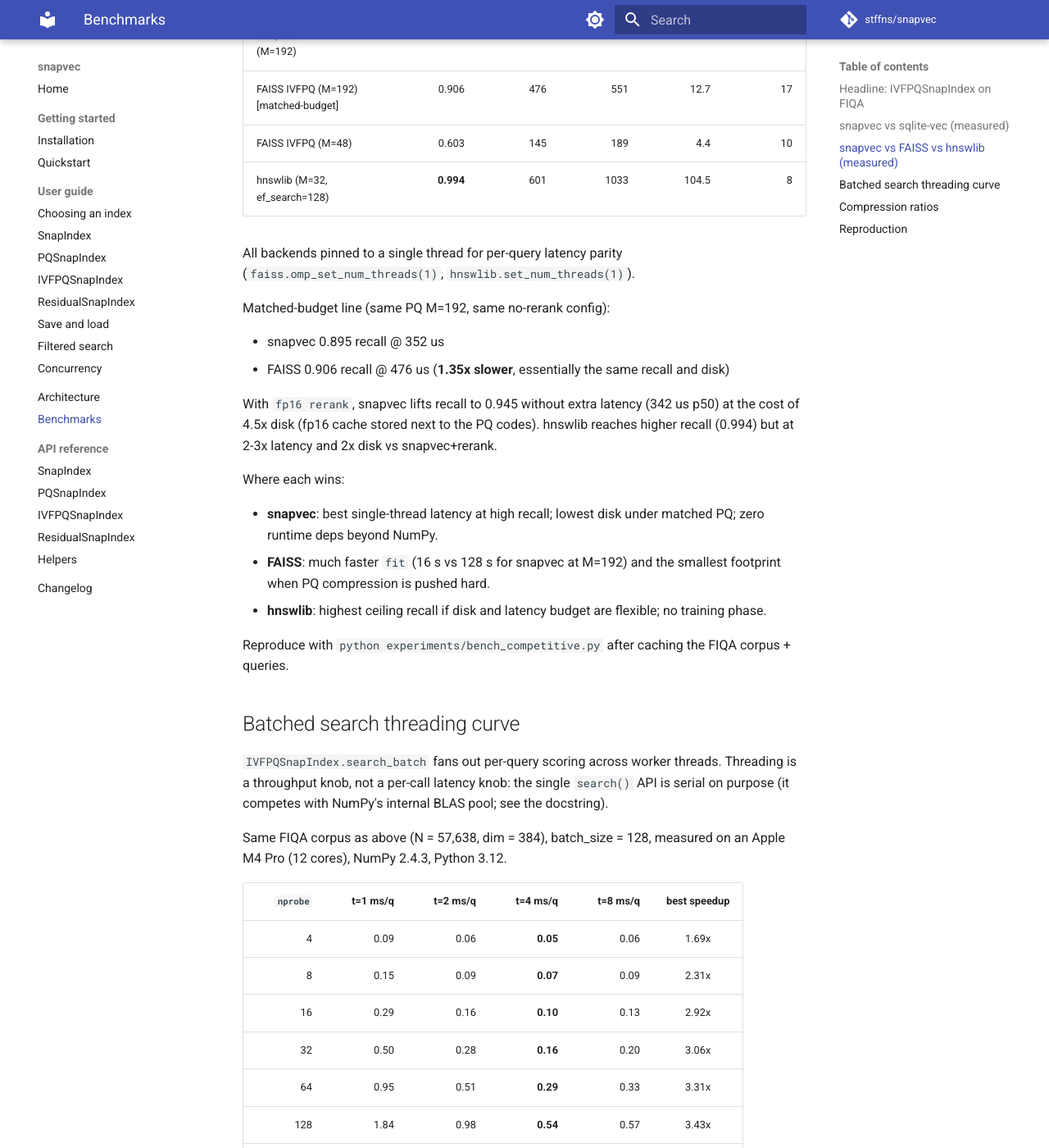
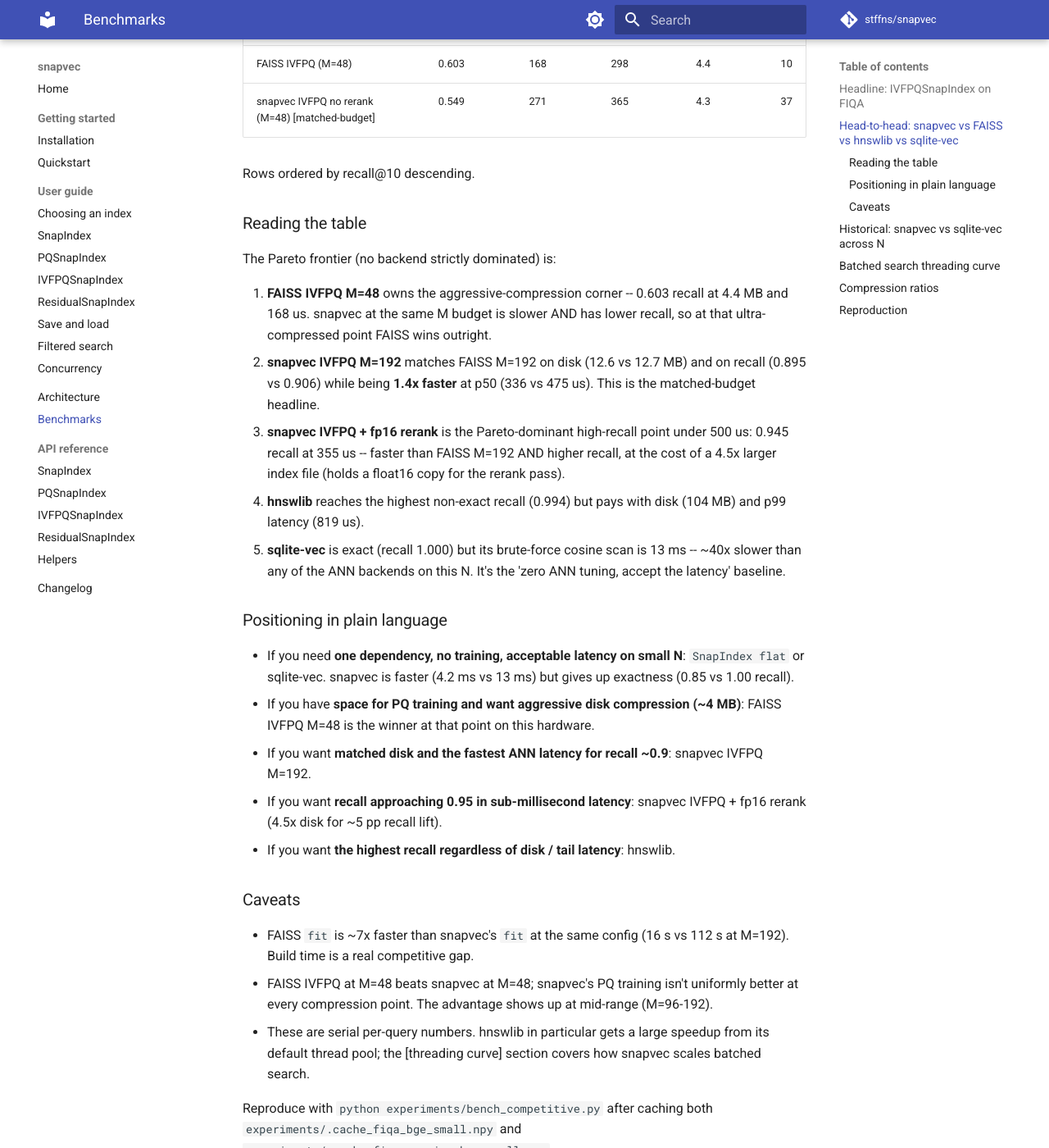
Before and after one commit to stffns/snapvec, an MkDocs documentation site: the page built from docs/benchmarks.md, in a window 1280 px wide and 1400 px high, scrolled down 1388 px. Shown: the whole window at 82% size. Built offline with MkDocs 1.6.1 and Material for MkDocs 9.7.7, drawn with Linux system fonts in a browser that asks for light colours; comment, search, counter and statistics services are not loaded; some of the changed text lies outside the part shown.

Commit message:
bench: add snapvec M=48 + sqlite-vec + flat, consolidate to one table
Responds to review feedback:

- Add snapvec IVFPQ M=48 as the symmetric matched-budget row to
  FAISS M=48 so both ends of the PQ spectrum have apples-to-apples
  rows, not just M=192.  Honest finding: FAISS wins at M=48 on this
  corpus (0.603 vs 0.549 recall, lower latency too).
- Add sqlite-vec row (exact brute-force cosine) so vstash users can
  see what they get when migrating.
- Add SnapIndex flat row -- the 'zero training, no IVF' baseline.
- Print full hardware + sample size + ground truth definition at the
  top of the bench so the numbers are reproducible and defensible.

Consolidate the three separate tables in docs/benchmarks.md into a
single unified Pareto table with all 8 operating points.  Replace the
earlier 'snapvec wins' paragraph with a per-corner breakdown:
- M=48 corner goes to FAISS
- M=192 matched goes to snapvec (1.4x faster at the same recall)
- fp16 rerank is Pareto-dominant under 500 us at recall ~0.95
- hnswlib owns the highest-recall corner
- sqlite-vec is the exact baseline

Kept the historical snapvec-vs-sqlite-vec-across-N table as its own
section because that story is about scale (N=10k to 1M), not fixed-N
Pareto.

```diff
--- a/docs/benchmarks.md
+++ b/docs/benchmarks.md
@@ -18,9 +18,90 @@
 
 5.8x speedup vs v0.6 at identical recall, past the PQ-only 0.929 ceiling.
 
-## snapvec vs sqlite-vec (measured)
+## Head-to-head: snapvec vs FAISS vs hnswlib vs sqlite-vec
 
-Same corpus, same hardware. `snapvec` at `nprobe=64` + rerank.
+Single unified table across every backend tested, at their standard
+operating points **and** at matched-budget points where we have a
+comparable PQ config.  Goal is to let the reader see the full Pareto
+shape rather than cherry-picked wins.
+
+**Config.** BEIR FIQA corpus (N = 57,638, dim = 384, BGE-small,
+unit-normalised).  200 queries sampled from FIQA's 648 test queries.
+Apple M4 Pro, 12 cores, 24 GB RAM, NumPy 2.4.3, Python 3.12.  Every
+backend pinned to a single thread for apples-to-apples per-query
+latency.  GC disabled inside the timing loop.  **Ground truth** is
+float32 brute-force top-10 dot product on the same unit-normalised
+corpus -- recall@10 is against exact NN.
+
+| Backend | recall@10 | p50 us | p99 us | disk MB | build s |
+|---------|----------:|-------:|-------:|--------:|--------:|
+| sqlite-vec (brute-force cosine, exact) | **1.000** | 13080 | 14916 | 91.1 | 0.6 |
+| hnswlib (M=32, ef_search=128) | 0.994 | 502 | 819 | 104.5 | 5 |
+| **snapvec IVFPQ + fp16 rerank (M=192)** | **0.945** | **355** | 424 | 56.9 | 115 |
+| FAISS IVFPQ (M=192) [matched-budget] | 0.906 | 475 | 623 | 12.7 | 17 |
+| **snapvec IVFPQ no rerank (M=192)** | 0.895 | **336** | 420 | 12.6 | 112 |
+| snapvec SnapIndex flat (bits=4, full-scan) | 0.854 | 4244 | 4745 | 15.4 | 1 |
+| FAISS IVFPQ (M=48) | 0.603 | 168 | 298 | 4.4 | 10 |
+| snapvec IVFPQ no rerank (M=48) [matched-budget] | 0.549 | 271 | 365 | 4.3 | 37 |
+
+Rows ordered by recall@10 descending.
+
+### Reading the table
+
+The Pareto frontier (no backend strictly dominated) is:
+
+1. **FAISS IVFPQ M=48** owns the aggressive-compression corner --
+   0.603 recall at 4.4 MB and 168 us.  snapvec at the same M budget
+   is slower AND has lower recall, so at that ultra-compressed point
+   FAISS wins outright.
+2. **snapvec IVFPQ M=192** matches FAISS M=192 on disk (12.6 vs
+   12.7 MB) and on recall (0.895 vs 0.906) while being **1.4x faster**
+   at p50 (336 vs 475 us).  This is the matched-budget headline.
+3. **snapvec IVFPQ + fp16 rerank** is the Pareto-dominant high-recall
+   point under 500 us: 0.945 recall at 355 us -- faster than FAISS
+   M=192 AND higher recall, at the cost of a 4.5x larger index file
+   (holds a float16 copy for the rerank pass).
+4. **hnswlib** reaches the highest non-exact recall (0.994) but pays
+   with disk (104 MB) and p99 latency (819 us).
+5. **sqlite-vec** is exact (recall 1.000) but its brute-force
+   cosine scan is 13 ms -- ~40x slower than any of the ANN backends
+   on this N.  It's the 'zero ANN tuning, accept the latency' baseline.
+
+### Positioning in plain language
+
+- If you need **one dependency, no training, acceptable latency on
+  small N**: `SnapIndex flat` or sqlite-vec.  snapvec is faster
+  (4.2 ms vs 13 ms) but gives up exactness (0.85 vs 1.00 recall).
+- If you have **space for PQ training and want aggressive disk
+  compression (~4 MB)**: FAISS IVFPQ M=48 is the winner at that
+  point on this hardware.
+- If you want **matched disk and the fastest ANN latency for
+  recall ~0.9**: snapvec IVFPQ M=192.
+- If you want **recall approaching 0.95 in sub-millisecond latency**:
+  snapvec IVFPQ + fp16 rerank (4.5x disk for ~5 pp recall lift).
+- If you want **the highest recall regardless of disk / tail
+  latency**: hnswlib.
+
+### Caveats
+
+- FAISS `fit` is ~7x faster than snapvec's `fit` at the same config
+  (16 s vs 112 s at M=192).  Build time is a real competitive gap.
+- FAISS IVFPQ at M=48 beats snapvec at M=48; snapvec's PQ training
+  isn't uniformly better at every compression point.  The advantage
+  shows up at mid-range (M=96-192).
+- These are serial per-query numbers.  hnswlib in particular gets a
+  large speedup from its default thread pool; the [threading curve]
+  section covers how snapvec scales batched search.
+
+Reproduce with `python experiments/bench_competitive.py` after
+caching both `experiments/.cache_fiqa_bge_small.npy` and
+`experiments/.cache_fiqa_queries_bge_small.npy`.
+
+## Historical: snapvec vs sqlite-vec across N
+
+The earlier (pre-competitive-table) snapvec-vs-sqlite-vec scale
+measurement, kept for the absolute scaling story snapvec unlocks.
+`snapvec` at `nprobe=64` + rerank.
 
 | N | sqlite-vec | snapvec | Speedup | Recall tradeoff |
 |---|------------|---------|---------|-----------------|
@@ -29,47 +110,6 @@
 | 100k | 23.8 ms | 1.04 ms | 23x | 0.994 |
 | 500k | ~110 ms | 0.9 ms | 125x | ~0.97 |
 | 1M | brute-force infeasible | 1.1 ms | -- | -- |
-
-Disk footprint is 2-8x smaller across the range.
-
-## snapvec vs FAISS vs hnswlib (measured)
-
-Head-to-head on BEIR FIQA (N = 57,638, dim = 384, BGE-small),
-Apple M4 Pro, single-thread per-query latency, p50 and p99 over 200
-queries, 10-NN vs brute-force float32 ground truth.
-
-| Backend | recall@10 | p50 us | p99 us | disk MB | build s |
-|---------|----------:|-------:|-------:|--------:|--------:|
-| `snapvec` IVFPQ + fp16 rerank (M=192) | **0.945** | **342** | 474 | 56.9 | 128 |
-| `snapvec` IVFPQ no rerank (M=192)     | 0.895 | 352 | 658 | 12.6 | 127 |
-| FAISS IVFPQ (M=192) [matched-budget]  | 0.906 | 476 | 551 | 12.7 | 17 |
-| FAISS IVFPQ (M=48)                    | 0.603 | 145 | 189 | 4.4 | 10 |
-| hnswlib (M=32, ef_search=128)         | **0.994** | 601 | 1033 | 104.5 | 8 |
-
-All backends pinned to a single thread for per-query latency parity
-(`faiss.omp_set_num_threads(1)`, `hnswlib.set_num_threads(1)`).
-
-Matched-budget line (same PQ M=192, same no-rerank config):
-
-- snapvec 0.895 recall @ 352 us
-- FAISS   0.906 recall @ 476 us (**1.35x slower**, essentially the same recall and disk)
-
-With `fp16 rerank`, snapvec lifts recall to 0.945 without extra
-latency (342 us p50) at the cost of 4.5x disk (fp16 cache stored next
-to the PQ codes).  hnswlib reaches higher recall (0.994) but at 2-3x
-latency and 2x disk vs snapvec+rerank.
-
-Where each wins:
-
-- **snapvec**: best single-thread latency at high recall; lowest disk
-  under matched PQ; zero runtime deps beyond NumPy.
-- **FAISS**: much faster `fit` (16 s vs 128 s for snapvec at M=192)
-  and the smallest footprint when PQ compression is pushed hard.
-- **hnswlib**: highest ceiling recall if disk and latency budget are
-  flexible; no training phase.
-
-Reproduce with `python experiments/bench_competitive.py` after
-caching the FIQA corpus + queries.
 
 ## Batched search threading curve
 
```
Also changed, not shown: 1 other file.
